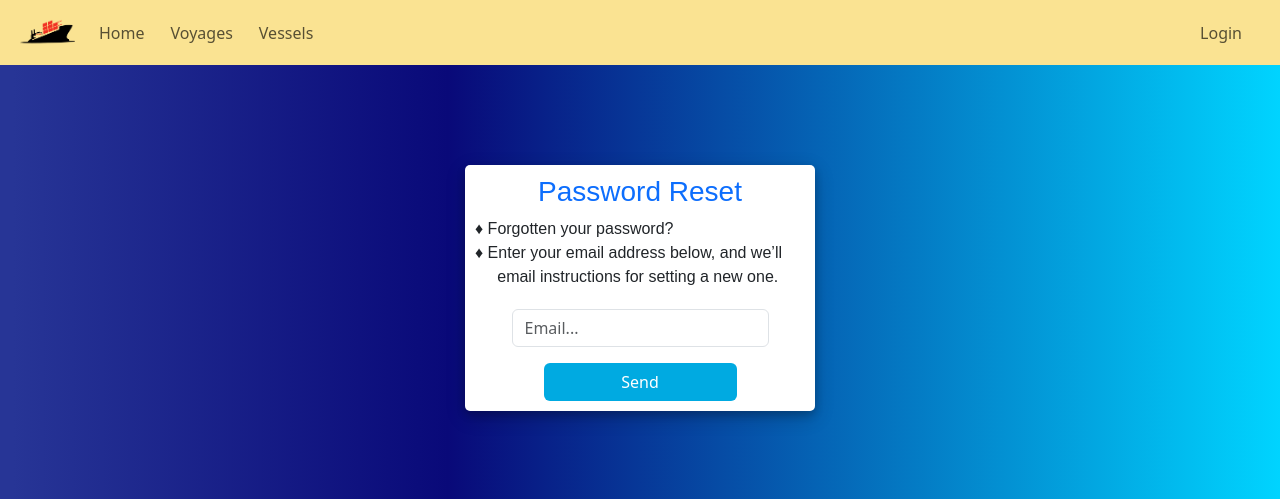
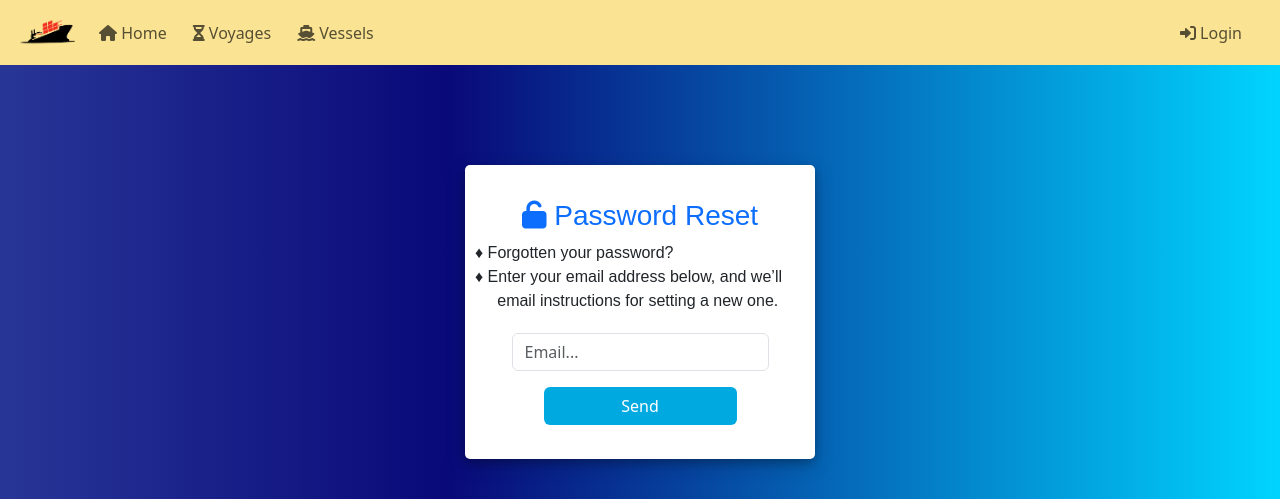
Before and after one commit to tanjil-dev/VesselTracker, a Django app: page /password_reset/ in a window 1280 px wide. Shown: the top 499 px of the page. Run offline with Django 3.2, Linux system fonts and the light colour scheme; some libraries are stand-ins or nearby versions.

Commit message:
[KAN-12]ui changes

```diff
--- a/requirements.txt
+++ b/requirements.txt
@@ -7,7 +7,6 @@ djangorestframework==3.14.0
 gunicorn==20.1.0
 importlib-metadata==4.8.3
 Pillow==8.4.0
-psycopg2==2.7.7
 psycopg2-binary==2.9.5
 python-dateutil==2.8.2
 python-dotenv==0.20.0
--- a/user/templates/auth/login.html
+++ b/user/templates/auth/login.html
@@ -11,7 +11,7 @@
             {% endfor %}
             <br>
             <div class="d-flex justify-content-center">
-                <h3 class="text-primary">Login</h3>
+                <h3 class="text-primary"><i class="fa-solid fa-right-to-bracket"></i> Login</h3>
             </div>
             <div class="d-flex justify-content-center form_container">
                 <form method="POST" action="">
--- a/user/templates/auth/password_reset.html
+++ b/user/templates/auth/password_reset.html
@@ -3,8 +3,9 @@
 <div class="container">
     <div class="d-flex justify-content-center">
         <div class="user_card">
+            <br>
             <div class="d-flex justify-content-center">
-                <h3 class="text-primary">Password Reset</h3>
+                <h3 class="text-primary"><i class="fa-solid fa-unlock"></i> Password Reset</h3>
             </div>
             <span class="card-text">&#9830; Forgotten your password? <br>&#9830; Enter your email address below, and we’ll &nbsp;&nbsp;&nbsp;&nbsp;&nbsp;email instructions for setting a new one.</span>
             <div class="d-flex justify-content-center form_container">
@@ -16,10 +17,10 @@
                     <div class="d-flex justify-content-center mt-3 login_container">
                         <input class="btn login_btn" type="submit" value="Send">
                     </div>
+                    <br>
                 </form>
             </div>
             {{ form.errors }}
-            </div>
         </div>
     </div>
 </div>
--- a/user/templates/auth/signup.html
+++ b/user/templates/auth/signup.html
@@ -6,7 +6,7 @@
         <div class="user_card">
             <br>
             <div class="d-flex justify-content-center">
-                <h3 class="text-primary">Signup</h3>
+                <h3 class="text-primary"><i class="fa-solid fa-user-plus"></i> Signup</h3>
             </div>
             <div class="d-flex justify-content-center form_container">
                 <form method="POST" action="">
--- a/user/templates/nav.html
+++ b/user/templates/nav.html
@@ -8,17 +8,17 @@
     </button>
     <div class="navbar-collapse collapse" id="navbarNavAltMarkup">
         <div class="navbar-nav">
-            <a class="nav-item nav-link btn btn-outline-info" href="{% url 'home' %}">Home</a>
+            <a class="nav-item nav-link btn btn-outline-info" href="{% url 'home' %}"><i class="fa-solid fa-house"></i> Home</a>
         </div>
         <div class="navbar-nav">
-            <a class="nav-item nav-link btn btn-outline-info" href="{% url 'voyage' %}">Voyages</a>
+            <a class="nav-item nav-link btn btn-outline-info" href="{% url 'voyage' %}"><i class="fa-solid fa-hourglass-half"></i> Voyages</a>
         </div>
         <div class="navbar-nav">
-            <a class="nav-item nav-link btn btn-outline-info" href="{% url 'vessel' %}">Vessels</a>
+            <a class="nav-item nav-link btn btn-outline-info" href="{% url 'vessel' %}"><i class="fa-solid fa-ship"></i> Vessels</a>
         </div>
         {% if user.is_authenticated %}
         <div class="navbar-nav">
-            <a class="nav-item nav-link btn btn-outline-info" href="{% url 'parcel' %}">Parcels</a>
+            <a class="nav-item nav-link btn btn-outline-info" href="{% url 'parcel' %}"><i class="fa-solid fa-gift"></i> Parcels</a>
         </div>
         {% endif %}
         <div class="navbar-nav ms-auto nav1">
@@ -26,13 +26,13 @@
             <div class="dropdown">
                 <button class="btn btn-outline-info active dropdown-toggle" type="button" id="dropdownMenuButton1" data-bs-toggle="dropdown" aria-expanded="false"><i class="fa-solid fa-user"></i> {{request.user.first_name}} {{request.user.last_name}}</button>
                 <ul class="dropdown-menu dropdown-menu-end" aria-labelledby="dropdownMenuButton1">
-                    <li><a class="dropdown-item" href="{% url 'profile' %}">Profile</a></li>
-                    <li><a class="dropdown-item" href="{% url 'change_password' %}">Change Password</a></li>
-                    <li><a class="dropdown-item" href="{% url 'logout' %}">Logout</a></li>
+                    <li><a class="dropdown-item" href="{% url 'profile' %}"><i class="fa-solid fa-id-card"></i> Profile</a></li>
+                    <li><a class="dropdown-item" href="{% url 'change_password' %}"><i class="fa-solid fa-lock"></i> Change Password</a></li>
+                    <li><a class="dropdown-item" href="{% url 'logout' %}"><i class="fa-solid fa-right-from-bracket"></i> Logout</a></li>
                 </ul>
             </div>
             {% else %}
-            <a class="nav-item nav-link btn btn-outline-info" href="{% url 'login' %}">Login</a>
+            <a class="nav-item nav-link btn btn-outline-info" href="{% url 'login' %}"><i class="fa-solid fa-right-to-bracket"></i> Login</a>
             {% endif %}
         </div>
     </div>
--- a/user/templates/user/home.html
+++ b/user/templates/user/home.html
@@ -17,8 +17,8 @@
                         <h2 class="text-primary">Welcome to Vessel Tracker!</h2>
                         <br>
                         <div class="media-body">
-                            <a class="btn btn-outline-primary btn-lg" type="button" href="{% url 'vessel' %}">Vessels</a>
-                            <a class="btn btn-outline-primary btn-lg" type="button" href="{% url 'voyage' %}">Voyages</a>
+                            <a class="btn btn-outline-primary btn-lg" type="button" href="{% url 'vessel' %}"><i class="fa-solid fa-ship"></i> Vessels</a>
+                            <a class="btn btn-outline-primary btn-lg" type="button" href="{% url 'voyage' %}"><i class="fa-solid fa-hourglass-half"></i> Voyages</a>
                         </div>
                         <br>
                     </div>
```
